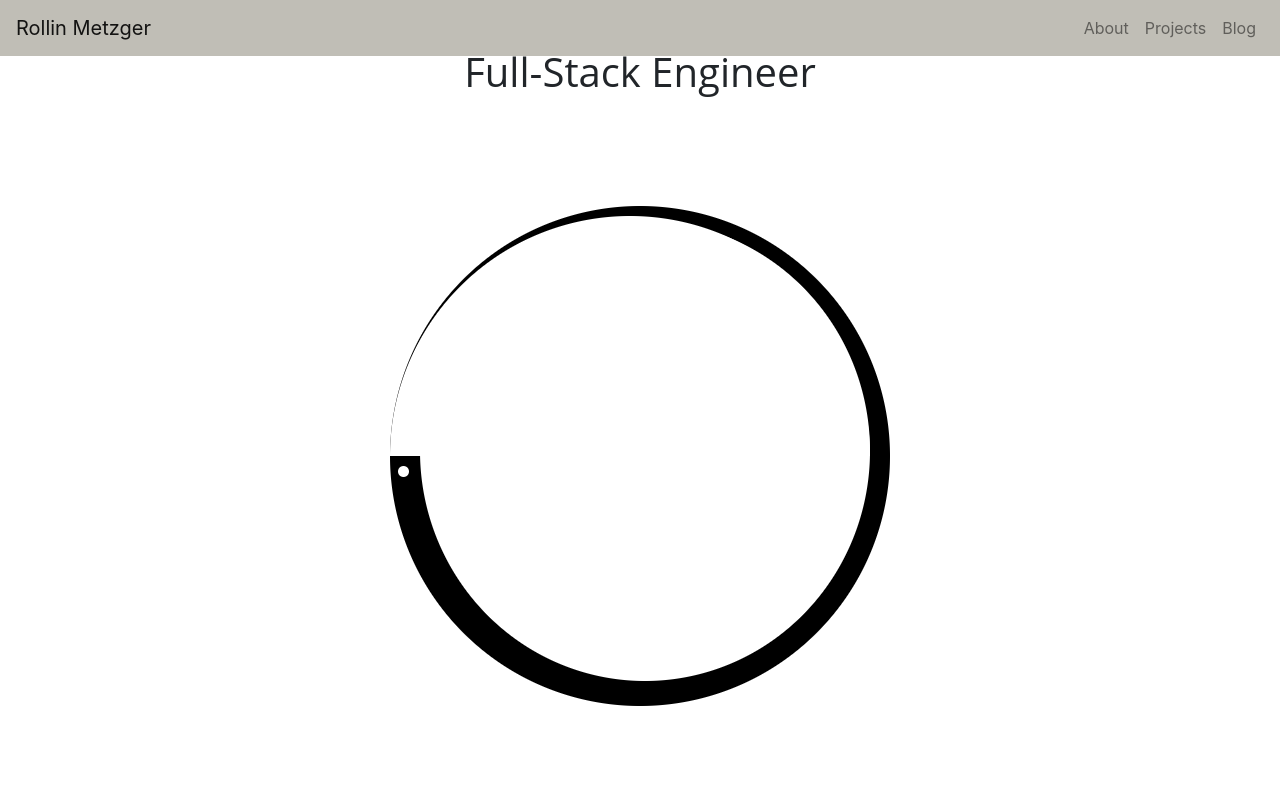
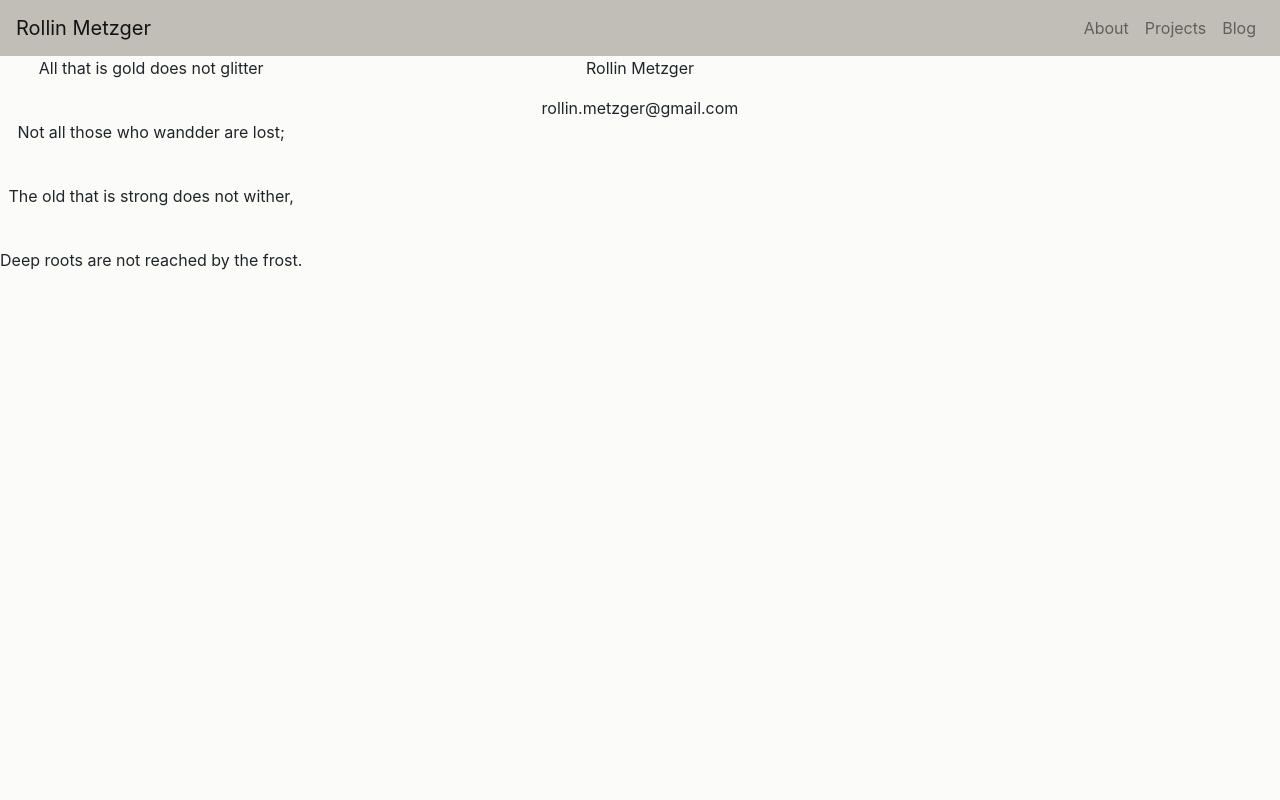
Before and after one commit to alcesalces11331/Portfolio, a React (Create React App) app: page /about in a window 1280 px wide. Shown: the top 800 px of the page. Built offline with nearby package versions, Linux system fonts and the light colour scheme.

Commit message:
Fix positioning of switch and create Home comp

```diff
--- /dev/null
+++ b/src/components/Home.js
@@ -0,0 +1,23 @@
+import React from 'react';
+import BackgroundImage from '../components/Background-Image';
+
+const Home = props => {
+    return(
+        <div id="App-body-main">
+            <BackgroundImage />
+            <div className="body-main-inner">
+                <div className="personal-text-container">
+                    <div>
+                        <h1>
+                            Rollin Metzger
+                            <br />
+                            Full-Stack Engineer
+                        </h1>
+                    </div>
+                </div>
+            </div>
+        </div>
+    )
+}
+
+export default Home;
--- a/src/router/AppRouter.js
+++ b/src/router/AppRouter.js
@@ -5,7 +5,8 @@ import Footer from '../components/Footer';
 import About from '../routes/About';
 import ProjectsContainer from '../containers/ProjectsContainer';
 import Blog from '../routes/Blog';
-import BackgroundImage from '../components/Background-Image';
+
+import Home from '../components/Home';
 
 function AppRouter() {
     return (
@@ -18,31 +19,17 @@ function AppRouter() {
             />
 
             <div className="App">
+                <Header />
 
-            <Header />
+                <Switch>
+                    <Route path="/" exact component={Home} />
+                    <Route path="/blog" exact component={Blog} />
+                    <Route path="/projects" exact component={ProjectsContainer} />
+                    <Route path="/about" exact component={About} />
+                </Switch>
 
-            <div id="App-body-main">
-                <Route path={"/"} component={BackgroundImage} />
-                <div className="body-main-inner">
-                    <div className="personal-text-container">
-                        <div>
-                            <h1>
-                                Rollin Metzger
-                                <br />
-                                Full-Stack Engineer
-                            </h1>
-                        </div>
-                    </div>
-                </div>
+                <Footer />
             </div>
-
-            <Footer />
-            </div>
-            <Switch>
-                <Route path="/blog" exact component={Blog} />
-                <Route path="/projects" exact component={ProjectsContainer} />
-                <Route path="/about" exact component={About} />
-            </Switch>
         </Router>
     )
 }
```
